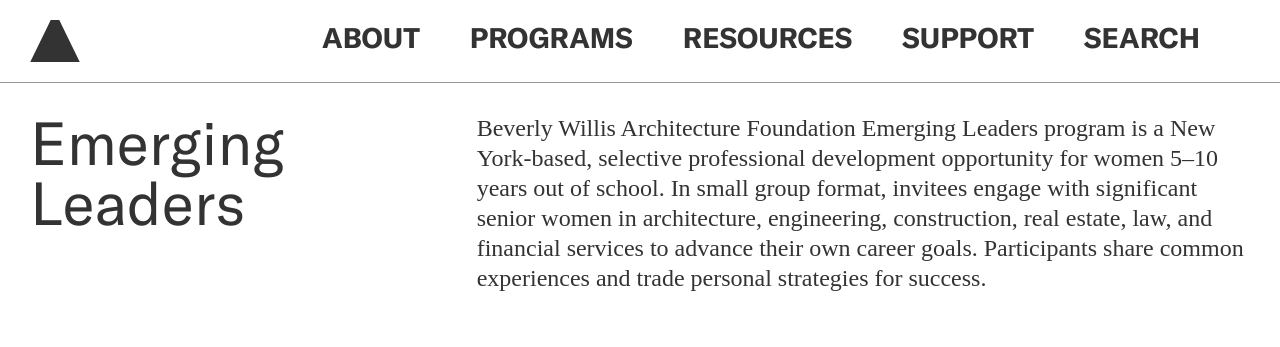
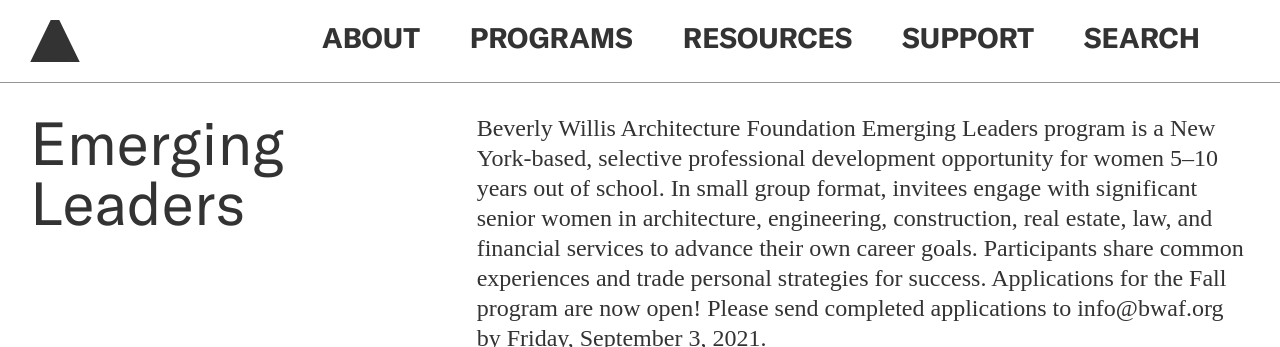
Before and after one commit to jengalas/bwaf-bbw, a Jekyll site: the page built from _emerging-leaders/imagination-integrity-influence.md, in a window 1280 px wide and 900 px high, cut to the strip 0-347 px from the top of the window. Built offline with Jekyll 4.4.1, drawn with Linux system fonts in a browser that asks for light colours; some web fonts are replaced.

Commit message:
Update from Forestry.io Aislinn McNamara updated _emerging-leaders/imagination-integrity-influence.md

```diff
--- a/_emerging-leaders/imagination-integrity-influence.md
+++ b/_emerging-leaders/imagination-integrity-influence.md
@@ -16,12 +16,9 @@
     link_url: ''
     link_text: ''
   section_break: false
-  text_block: Beverly Willis Architecture Foundation Emerging Leaders program is a
-    New York-based, selective professional development opportunity for women 5–10
-    years out of school. In small group format, invitees engage with significant senior
-    women in architecture, engineering, construction, real estate, law, and financial
-    services to advance their own career goals. Participants share common experiences
-    and trade personal strategies for success.
+  text_block: |-
+    Beverly Willis Architecture Foundation Emerging Leaders program is a New York-based, selective professional development opportunity for women 5–10 years out of school. In small group format, invitees engage with significant senior women in architecture, engineering, construction, real estate, law, and financial services to advance their own career goals. Participants share common experiences and trade personal strategies for success.
+    Applications for the Fall program are now open! Please send completed applications to info@bwaf.org by Friday, September 3, 2021.
 - template: image-block
   image: "/v1628630816/III-Card_Draft12_pwarhf.jpg"
   include_left-hand_column_text_: true
```
